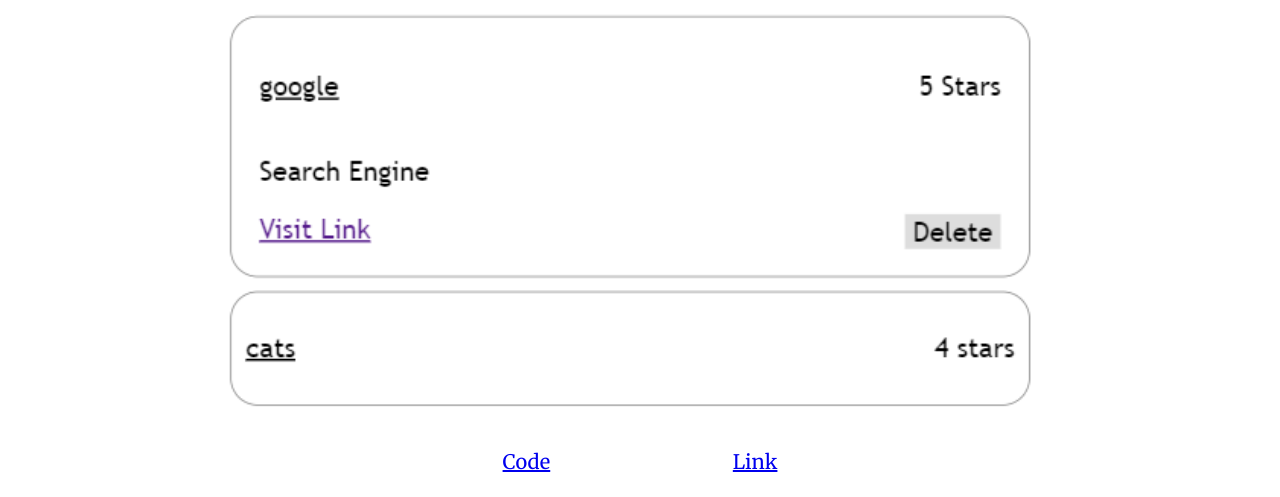
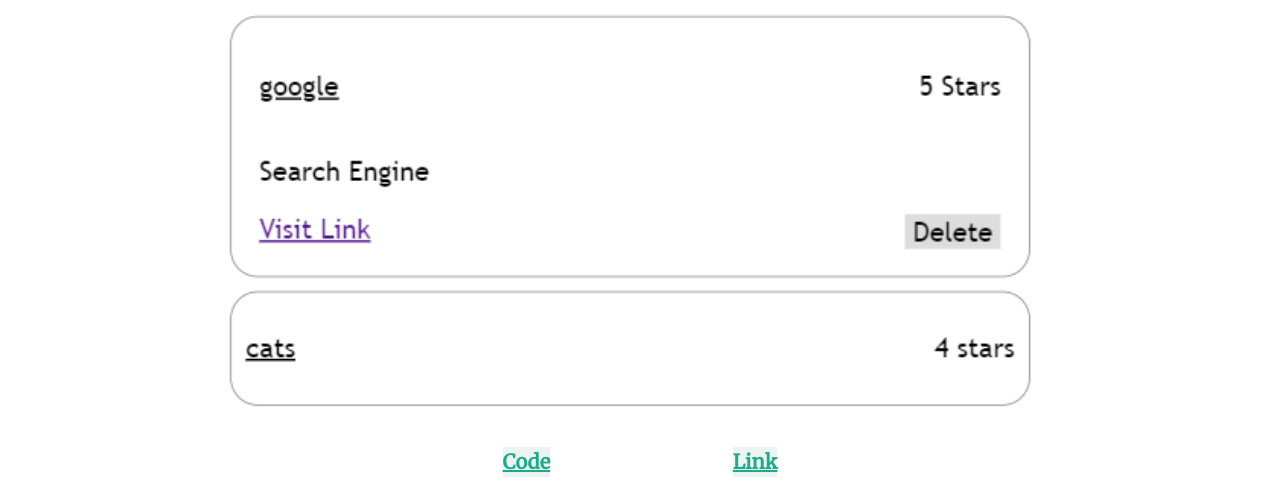
Before and after one commit to nrrao/Nandana-portfolio, a plain HTML site: page index.html in a window 1280 px wide. Shown: the part 1521-2018 px from the top of the page. Drawn offline with nearby package versions, Linux system fonts and the light colour scheme.

Commit message:
changed code and live

```diff
--- a/main.css
+++ b/main.css
@@ -176,6 +176,12 @@ width:100%;
   margin: 0px;
 }
 
+.links a{
+  color:#1fab89;
+  font-weight: bold;
+  background-color: #ecf4f3;
+}
+
 .tech-info img{
   height: 40px;
   width:40px;
```
